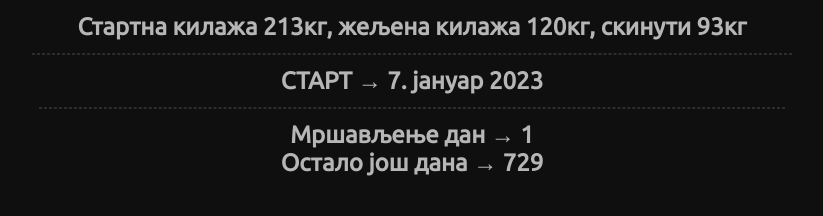
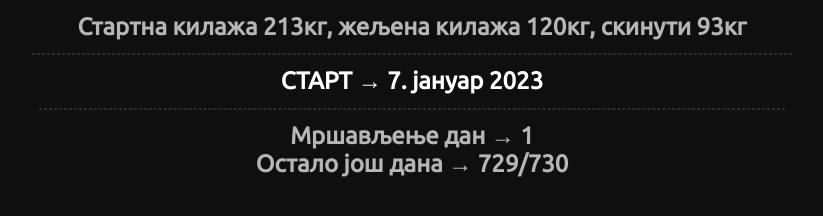
Before and after one commit to darkodrazovic/date-counter, a plain HTML site: page index.html in a window 1280 px wide. Shown: the whole page, without its empty margins (228-1051 px from the left). Drawn offline with Linux system fonts and the light colour scheme.

Commit message:
Set date to count

```diff
--- a/index.html
+++ b/index.html
@@ -51,15 +51,16 @@
   <script>
     function updateTimer() {
       past = Date.parse("2023-01-07 00:00:01");
+      days_to_count = "730"
       pastY = new Date(past).toLocaleString("en-US", { year: "numeric" });
       pastM = new Date(past).toLocaleString("sr-RS", { month: "long" });
       pastD = new Date(past).toLocaleString("sr-RS", { day: "numeric" });
       now = new Date();
       diff = now - past;
       days = Math.floor(diff / (1000 * 60 * 60 * 24));
-      remains = Math.floor(730 - days);
+      remains = Math.floor(days_to_count - days);
       document.getElementById("timer")
-        .innerHTML = 'СТАРТ → ' + pastD + '. ' + pastM + ' ' + pastY + '<hr style="color: #2d2d2d;">' + 'Мршављење дан → ' + days + '<br> Oстало још дана → ' + remains
+        .innerHTML = '<p style="color: #fff;">СТАРТ → ' + pastD + '. ' + pastM + ' ' + pastY + '</p><hr style="color: #2d2d2d;">' + 'Мршављење дан → ' + days + '<br> Oстало још дана → ' + remains + '/' + days_to_count
     }
     updateTimer()
     // setInterval('updateTimer()', 1000);
```
Also changed, not shown: 1 other file.
